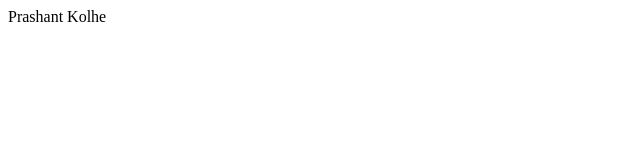
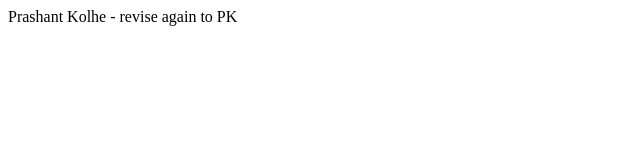
Before and after one commit to Sachinoswal73/strings, a plain HTML site: page dhi.html in a window 1280 px wide. Shown: the whole page, without its empty margins (0-640 px from the left). Drawn offline with Linux system fonts and the light colour scheme.

Commit message:
revise again

```diff
--- a/dhi.html
+++ b/dhi.html
@@ -7,6 +7,6 @@
     <title>Document 9</title>
 </head>
 <body>
-    Prashant Kolhe
+    Prashant Kolhe - revise again to PK
 </body>
 </html>
```
